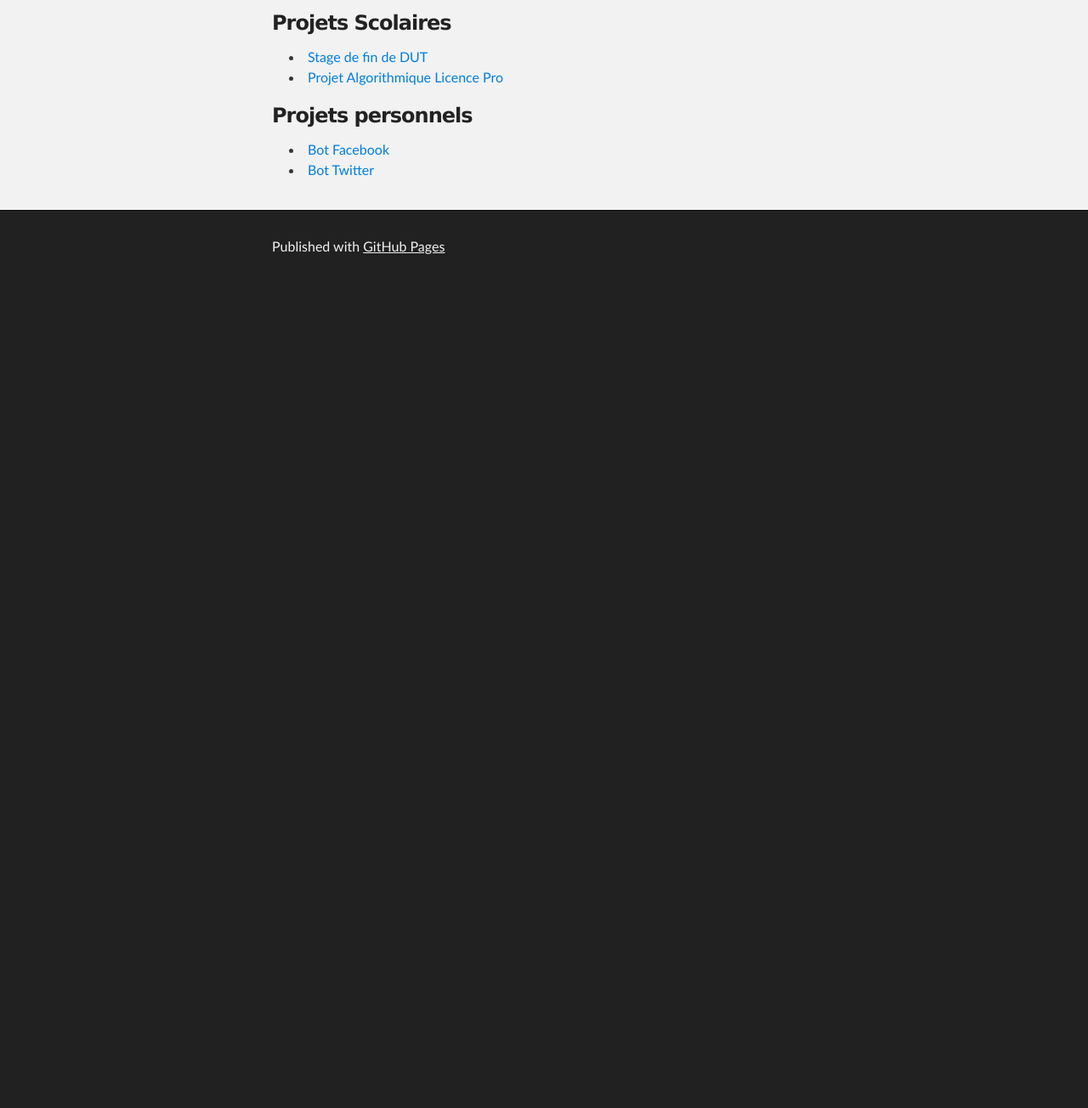
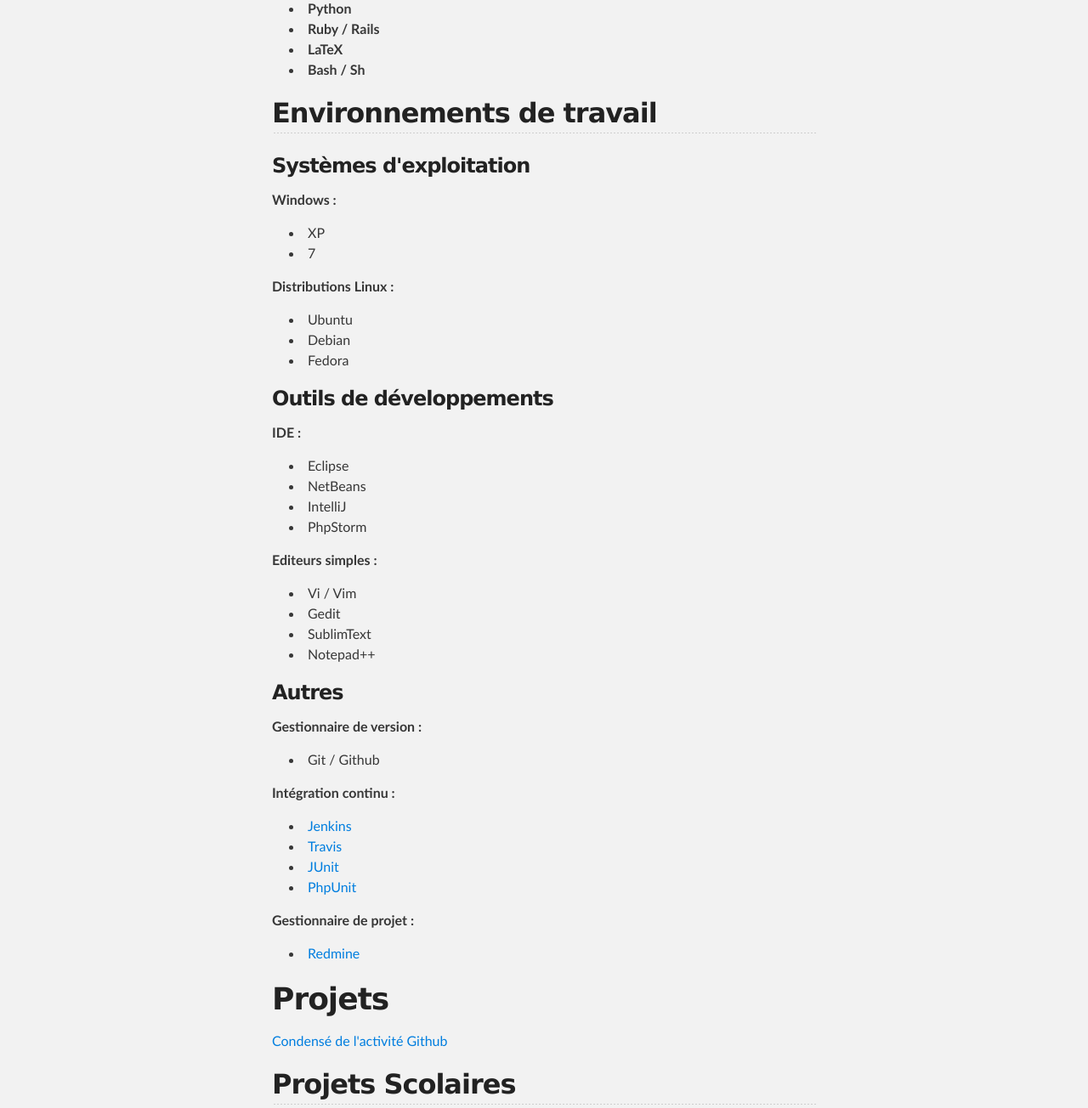
Before and after one commit to hadeli/hadeli.github.io, a plain HTML site: page index.html in a window 1280 px wide. Shown: the part 655-1959 px from the top of the page at 85% size. Before the commit the page ends 992 px from the top, so only its background shows below. Drawn offline with Linux system fonts and the light colour scheme.

Commit message:
Replace master branch with page content via GitHub

```diff
--- a/index.html
+++ b/index.html
@@ -4,11 +4,11 @@
   <head>
     <meta charset='utf-8' />
     <meta http-equiv="X-UA-Compatible" content="chrome=1" />
-    <meta name="description" content="HADJEM Eliesse : " />
+    <meta name="description" content="HADJEM Eliesse - Étudiant Développeur : " />
 
     <link rel="stylesheet" type="text/css" media="screen" href="stylesheets/stylesheet.css">
 
-    <title>HADJEM Eliesse</title>
+    <title>HADJEM Eliesse - Étudiant Développeur</title>
   </head>
 
   <body>
@@ -18,7 +18,7 @@
         <header class="inner">
           <a id="forkme_banner" href="https://github.com/hadeli">View on GitHub</a>
 
-          <h1 id="project_title">HADJEM Eliesse</h1>
+          <h1 id="project_title">HADJEM Eliesse - Étudiant Développeur</h1>
           <h2 id="project_tagline"></h2>
 
         </header>
@@ -28,33 +28,97 @@
     <div id="main_content_wrap" class="outer">
       <section id="main_content" class="inner">
         <h1>
-<a name="hadjem-eliesse---%C3%89tudiant-d%C3%A9veloppeur" class="anchor" href="#hadjem-eliesse---%C3%89tudiant-d%C3%A9veloppeur"><span class="octicon octicon-link"></span></a>HADJEM Eliesse - Étudiant Développeur</h1>
+<a name="cv" class="anchor" href="#cv"><span class="octicon octicon-link"></span></a>CV</h1>
 
-<hr><h2>
-<a name="cv" class="anchor" href="#cv"><span class="octicon octicon-link"></span></a><a href="http://osrc.dfm.io/hadeli">CV</a>
-</h2>
-
-<h3>
-<a name="langages" class="anchor" href="#langages"><span class="octicon octicon-link"></span></a>Langages</h3>
-
-<h4>
-<a name="poo-" class="anchor" href="#poo-"><span class="octicon octicon-link"></span></a>POO :</h4>
+<h2>
+<a name="langages" class="anchor" href="#langages"><span class="octicon octicon-link"></span></a>Langages</h2>
 
 <ul>
 <li><strong>Java</strong></li>
 <li><strong>C++</strong></li>
 <li><strong>VB.NET</strong></li>
+</ul><hr><ul>
+<li><strong>HTML/XHTML</strong></li>
+<li><strong>CSS</strong></li>
+<li><strong>JS</strong></li>
+<li><strong>PHP</strong></li>
+<li><strong>SQL</strong></li>
+</ul><hr><ul>
+<li><strong>Python</strong></li>
+<li><strong>Ruby / Rails</strong></li>
+<li><strong>LaTeX</strong></li>
+<li>
+<strong>Bash / Sh</strong><br>
+</li>
 </ul><h2>
-<a name="projets" class="anchor" href="#projets"><span class="octicon octicon-link"></span></a>Projets</h2>
+<a name="environnements-de-travail" class="anchor" href="#environnements-de-travail"><span class="octicon octicon-link"></span></a>Environnements de travail</h2>
 
 <h3>
-<a name="projets-scolaires" class="anchor" href="#projets-scolaires"><span class="octicon octicon-link"></span></a>Projets Scolaires</h3>
+<a name="syst%C3%A8mes-dexploitation" class="anchor" href="#syst%C3%A8mes-dexploitation"><span class="octicon octicon-link"></span></a>Systèmes d'exploitation</h3>
+
+<p><strong>Windows :</strong></p>
+
+<ul>
+<li>XP</li>
+<li>7<br>
+</li>
+</ul><p><strong>Distributions Linux :</strong></p>
+
+<ul>
+<li>Ubuntu</li>
+<li>Debian</li>
+<li>Fedora<br>
+</li>
+</ul><h3>
+<a name="outils-de-d%C3%A9veloppements" class="anchor" href="#outils-de-d%C3%A9veloppements"><span class="octicon octicon-link"></span></a>Outils de développements</h3>
+
+<p><strong>IDE :</strong></p>
+
+<ul>
+<li>Eclipse</li>
+<li>NetBeans</li>
+<li>IntelliJ</li>
+<li>PhpStorm<br>
+</li>
+</ul><p><strong>Editeurs simples :</strong></p>
+
+<ul>
+<li>Vi / Vim</li>
+<li>Gedit</li>
+<li>SublimText</li>
+<li>Notepad++</li>
+</ul><h3>
+<a name="autres" class="anchor" href="#autres"><span class="octicon octicon-link"></span></a>Autres</h3>
+
+<p><strong>Gestionnaire de version :</strong></p>
+
+<ul>
+<li>Git / Github<br>
+</li>
+</ul><p><strong>Intégration continu :</strong></p>
+
+<ul>
+<li><a href="http://jenkins-ci.org/content/about-jenkins-ci">Jenkins</a></li>
+<li><a href="http://about.travis-ci.org/fr/">Travis</a></li>
+<li><a href="http://junit.org/">JUnit</a></li>
+<li><a href="http://phpunit.de/manual/3.7/fr/automating-tests.html">PhpUnit</a></li>
+</ul><p><strong>Gestionnaire de projet :</strong></p>
+
+<ul>
+<li><a href="http://www.redmine.org/">Redmine</a></li>
+</ul><h1>
+<a name="projets" class="anchor" href="#projets"><span class="octicon octicon-link"></span></a>Projets</h1>
+
+<p><a href="http://osrc.dfm.io/hadeli">Condensé de l'activité Github</a></p>
+
+<h2>
+<a name="projets-scolaires" class="anchor" href="#projets-scolaires"><span class="octicon octicon-link"></span></a>Projets Scolaires</h2>
 
 <ul>
 <li><a href="http://hadeli.github.io/ClearSy">Stage de fin de DUT</a></li>
 <li><a href="http://hadeli.github.io/BearDefender/">Projet Algorithmique Licence Pro</a></li>
-</ul><h3>
-<a name="projets-personnels" class="anchor" href="#projets-personnels"><span class="octicon octicon-link"></span></a>Projets personnels</h3>
+</ul><h2>
+<a name="projets-personnels" class="anchor" href="#projets-personnels"><span class="octicon octicon-link"></span></a>Projets personnels</h2>
 
 <ul>
 <li><a href="http://hadeli.github.io/FacebookBot/">Bot Facebook</a></li>
```
Also changed, not shown: params.json (+1 -1 lines).
